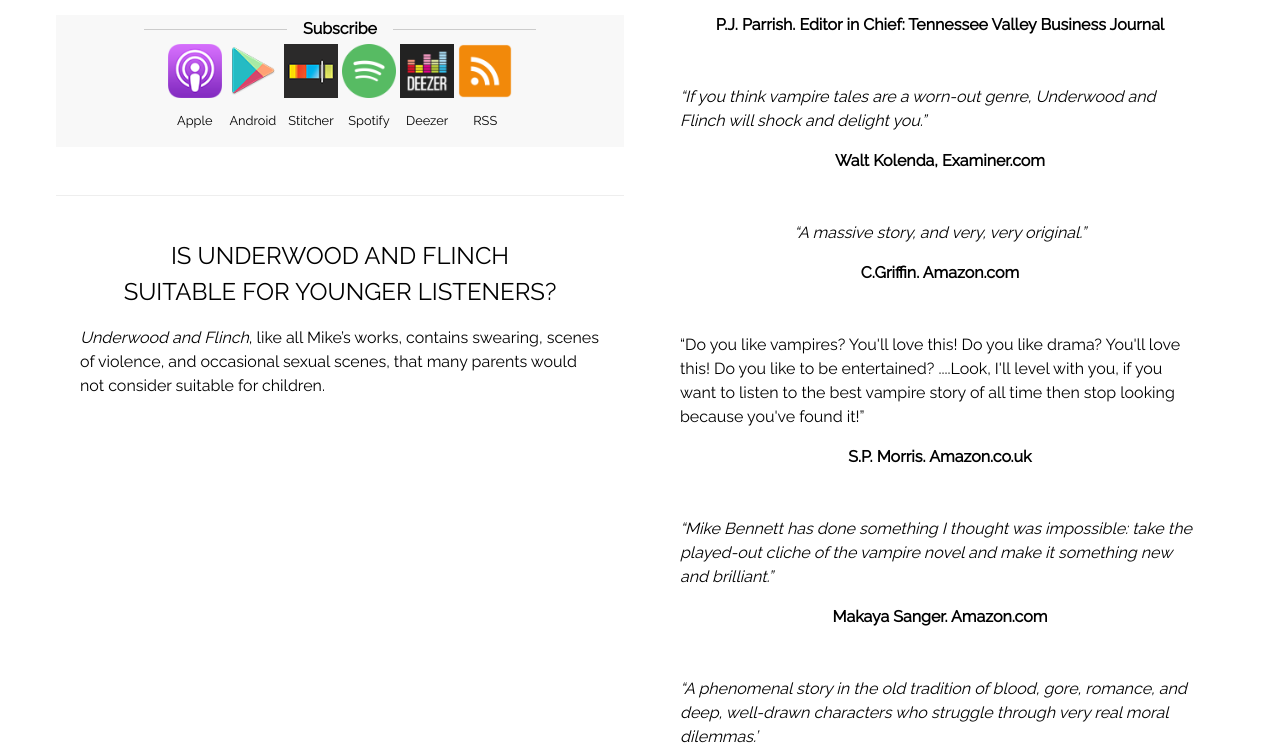
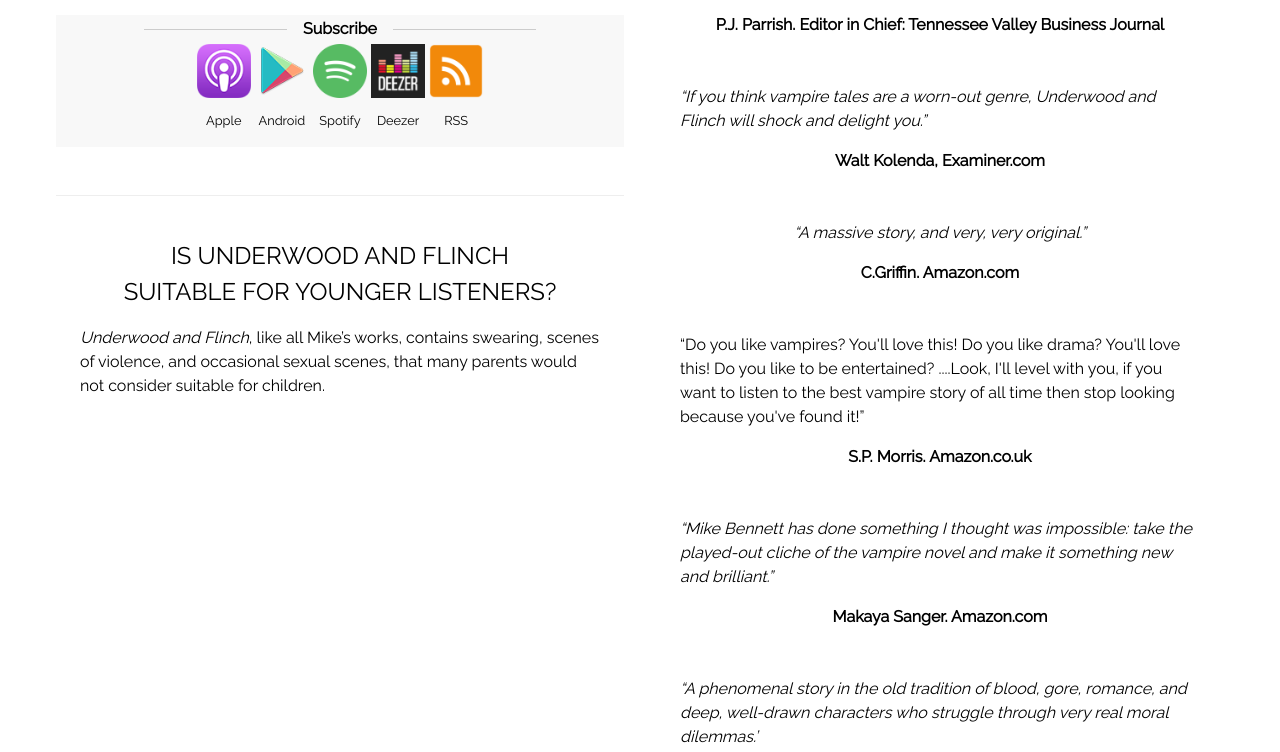
Before and after one commit to captklegg/UandF-2023, a plain HTML site: page about-press.html in a window 1280 px wide. Shown: the part 2156-2908 px from the top of the page. Drawn offline with Linux system fonts and the light colour scheme.

Commit message:
Update about-press.html

```diff
--- a/about-press.html
+++ b/about-press.html
@@ -67,7 +67,6 @@
 							<div class="dropdown-menu dropdown-primary" aria-labelledby="navbarDropdownKindle">
 								<a class="dropdown-item" href="https://subscribeonandroid.com/mikebennett.libsyn.com/rss">Android</a>
 								<a class="dropdown-item" href="https://podcasts.apple.com/us/podcast/vampire-novel-underwood-flinch/id203424910">Apple</a>
-								<a class="dropdown-item" href="https://www.stitcher.com/show/mike-bennett-podcasts">Stitcher</a>
 								<a class="dropdown-item" href="https://open.spotify.com/show/3VwIE3bG0zpTCNzRtGpnUV?si=yGtm-HFvQemv87jStwyh5A">Spotify</a>
 								<a class="dropdown-item" href="https://deezer.page.link/QYyXABuyoRXrEgUWA">Deezer</a>
 							</div>
@@ -168,7 +167,6 @@
 						<div style="display:inline-block" class="w3-center">
 							<span class="icon"><a class="subscribe-link" href="https://podcasts.apple.com/us/podcast/vampire-novel-underwood-flinch/id203424910" target="_blank" rel="noopener"><img src="icons/apple.png" width="40"><p class="subscribe-link">Apple</p></a></span>
 							<span class="icon"><a class="subscribe-link" href="https://subscribeonandroid.com/mikebennett.libsyn.com/rss" target="_blank" rel="noopener"><img src="icons/google.png" width="40"><p class="subscribe-link">Android</p></a></span>
-							<span class="icon"><a class="subscribe-link" href="https://www.stitcher.com/show/mike-bennett-podcasts" target="_blank" rel="noopener"><img src="icons/stitcher.png" width="40"><p class="subscribe-link">Stitcher</p></a></span>
 						</div>
 						<div style="display:inline-block" class="centre">
 							<span class="icon"><a class="subscribe-link" href="https://open.spotify.com/show/3VwIE3bG0zpTCNzRtGpnUV?si=yGtm-HFvQemv87jStwyh5A" target="_blank" rel="noopener"><img src="icons/spotify.png" width="40"><p class="subscribe-link">Spotify</p></a></span>
```
